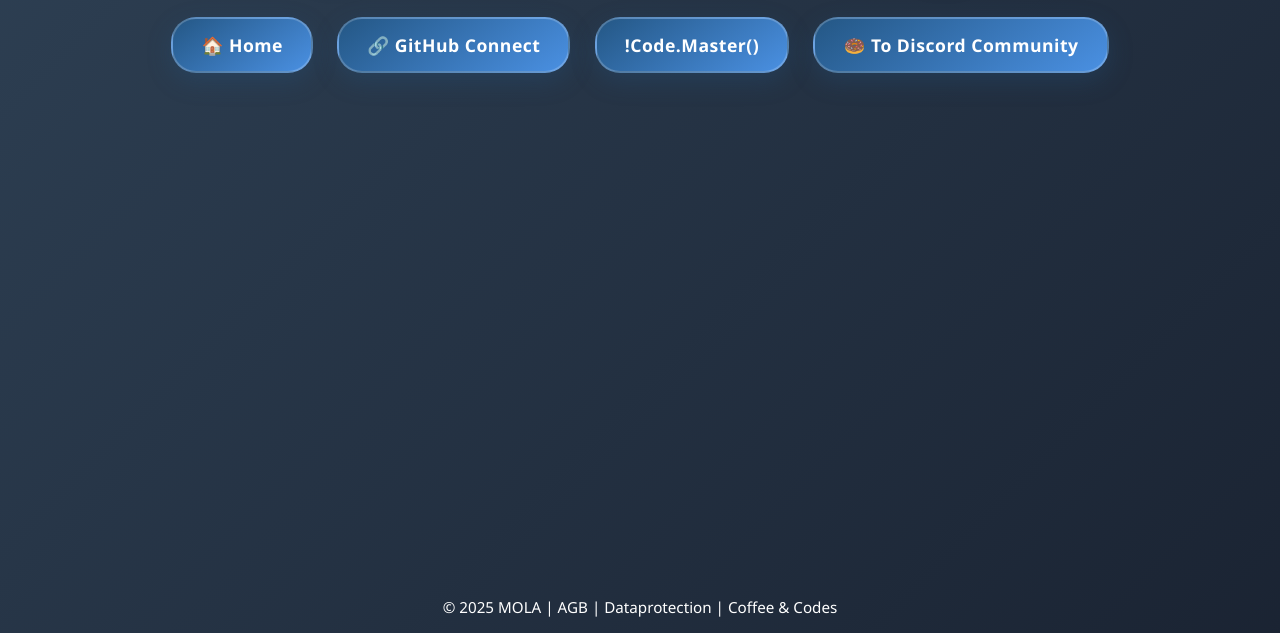
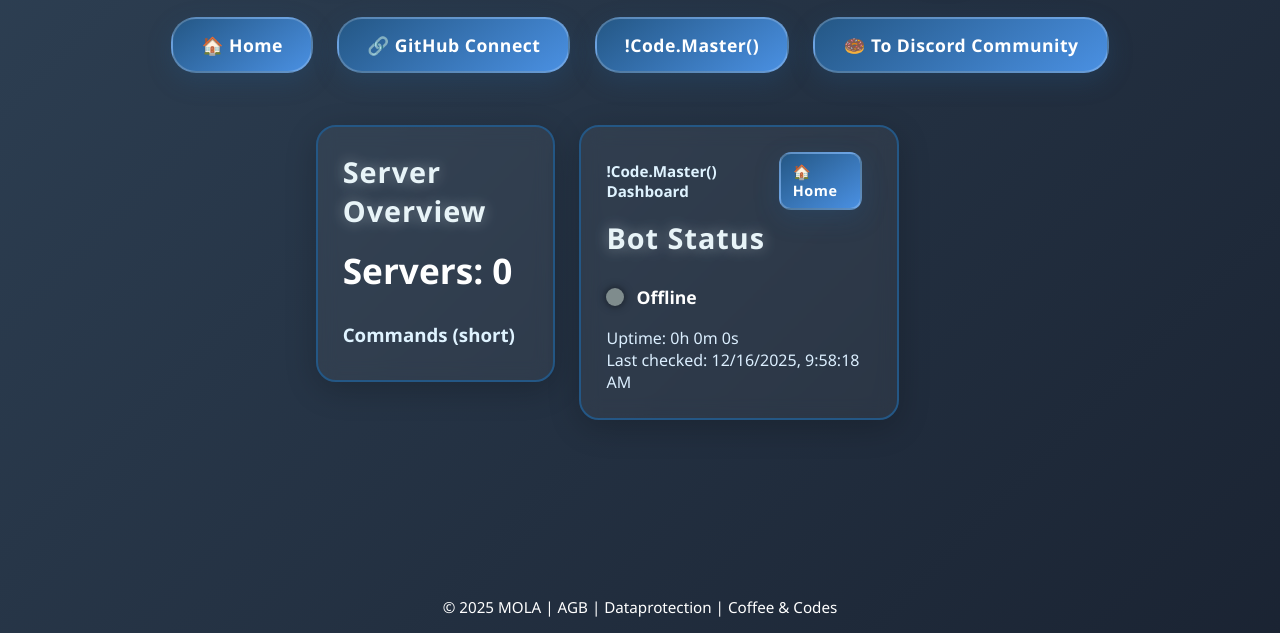
Before and after one commit to molaskidata/discord-bot-web, a plain HTML site: page Website/index.html in a window 1280 px wide. Both pictures are taken after a click on the link "!Code.Master()". Shown: the part 167-800 px from the top of the page. Drawn offline with Linux system fonts and the light colour scheme; no server answers; a web font is replaced by a local one.

Commit message:
Feat(dashboard): restructure dashboard layout and enhance navigation for improved user experience

```diff
--- a/Website/index.html
+++ b/Website/index.html
@@ -33,7 +33,8 @@
     <div id="page-container">
         <!-- HOME PAGE -->
         <div id="home-page" class="page active">
-        <div class="column">
+            <div class="container">
+            <div class="column">
             <h1 class="col-headline">Coffey & Codes</h1>
             <div class="col-head-sep" aria-hidden="true"></div>
             <div class="col-text">
@@ -53,35 +54,7 @@
                 </a>
             </div>
         </div>
-        <!-- DASHBOARD PAGE -->
-        <div id="dashboard-page" class="page">
-            <div class="container" style="align-items:flex-start; gap:24px;">
-                <div style="flex:1; max-width:680px;">
-                    <div class="column" id="left-dashboard">
-                        <h2 class="col-headline">Server Overview</h2>
-                        <div id="server-count" style="font-size:2.2rem; font-weight:700; margin-bottom:12px; color:#fff">Servers: —</div>
-                        <div id="commands-list" style="margin-top:10px;">
-                            <h3 style="margin:6px 0 8px 0; color:#dff3ff;">Commands (short)</h3>
-                            <div id="cmds" style="display:flex;flex-direction:column;gap:8px;color:#eaf6ff;"></div>
-                        </div>
-                    </div>
-                </div>
 
-                <div style="width:320px;">
-                    <div class="column" id="right-dashboard">
-                        <h2 class="col-headline">Bot Status</h2>
-                        <div style="display:flex;align-items:center;gap:12px;margin-top:12px;">
-                            <div id="status-dot" style="width:18px;height:18px;border-radius:50%;background:gray;box-shadow:0 0 8px rgba(0,0,0,0.6);"></div>
-                            <div id="status-text" style="font-weight:600;color:#fff;font-size:1.1rem;">—</div>
-                        </div>
-                        <div style="margin-top:18px;color:#dcefff;">
-                            <div>Uptime: <span id="uptime">—</span></div>
-                            <div>Last checked: <span id="last-checked">—</span></div>
-                        </div>
-                    </div>
-                </div>
-            </div>
-        </div>
         <div class="column">
             <h1 class="col-headline"> Was dich erwartet</h1>
             <div class="col-head-sep" aria-hidden="true"></div>
@@ -137,7 +110,44 @@
                     </div>
                 </div>
         </div>
-    </div>
+            </div>
+        </div>
+            </div>
+        </div>
+
+        <!-- DASHBOARD PAGE (moved outside Home) -->
+        <div id="dashboard-page" class="page">
+            <div class="container" style="align-items:flex-start; gap:24px;">
+                <div style="flex:1; max-width:680px;">
+                    <div class="column" id="left-dashboard">
+                        <h2 class="col-headline">Server Overview</h2>
+                        <div id="server-count" style="font-size:2.2rem; font-weight:700; margin-bottom:12px; color:#fff">Servers: —</div>
+                        <div id="commands-list" style="margin-top:10px;">
+                            <h3 style="margin:6px 0 8px 0; color:#dff3ff;">Commands (short)</h3>
+                            <div id="cmds" style="display:flex;flex-direction:column;gap:8px;color:#eaf6ff;"></div>
+                        </div>
+                    </div>
+                </div>
+
+                <div style="width:320px;">
+                    <div class="column" id="right-dashboard">
+                        <div style="display:flex;justify-content:space-between;align-items:center;margin-bottom:8px;">
+                            <div style="font-size:0.95rem;color:#dff3ff;font-weight:600">!Code.Master() Dashboard</div>
+                            <a href="#" class="nav-button" data-page="home" id="dashboardHomeBtn" style="padding:8px 12px;font-size:0.9rem;border-radius:12px;">🏠 Home</a>
+                        </div>
+                        <h2 class="col-headline">Bot Status</h2>
+                        <div style="display:flex;align-items:center;gap:12px;margin-top:12px;">
+                            <div id="status-dot" style="width:18px;height:18px;border-radius:50%;background:gray;box-shadow:0 0 8px rgba(0,0,0,0.6);"></div>
+                            <div id="status-text" style="font-weight:600;color:#fff;font-size:1.1rem;">—</div>
+                        </div>
+                        <div style="margin-top:18px;color:#dcefff;">
+                            <div>Uptime: <span id="uptime">—</span></div>
+                            <div>Last checked: <span id="last-checked">—</span></div>
+                        </div>
+                    </div>
+                </div>
+            </div>
+        </div>
 
         <!-- GITHUB CONNECT PAGE -->
         <div id="github-connect-page" class="page">
@@ -170,7 +180,7 @@
     <script src="shades.js"></script>
     <script>
         // Page Navigation
-        document.querySelectorAll('.tab-button').forEach(btn => {
+        document.querySelectorAll('.tab-button, .nav-button').forEach(btn => {
             btn.addEventListener('click', function() {
                 const page = this.getAttribute('data-page');
                 navigateTo(page);
@@ -247,8 +257,8 @@
             // Show selected page
             document.getElementById(page + '-page').classList.add('active');
 
-            // Update active tab
-            document.querySelectorAll('.tab-button').forEach(btn => {
+            // Update active tab/button (tab-button and nav-button)
+            document.querySelectorAll('.tab-button, .nav-button').forEach(btn => {
                 btn.classList.remove('active');
                 if (btn.getAttribute('data-page') === page) {
                     btn.classList.add('active');
```
